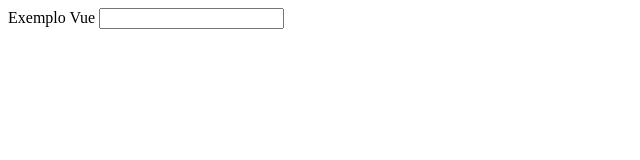
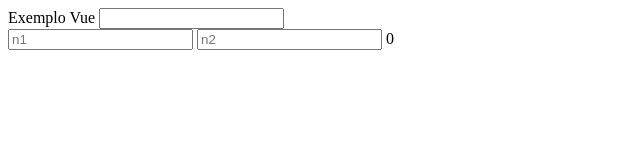
Before and after one commit to israelhudson/campeonato-brasileiro-vue, a plain HTML site: page instancia-vue.html in a window 1280 px wide. Shown: the whole page, without its empty margins (0-640 px from the left). Drawn offline with nearby package versions, Linux system fonts and the light colour scheme.

Commit message:
exemplo muiltiplicação

```diff
--- a/instancia-vue.html
+++ b/instancia-vue.html
@@ -9,7 +9,10 @@
 <div id="app">
     {{ "Exemplo Vue" }}
     <input type="text" v-model="variavel">
-    {{variavel}}
+    {{variavel}}<br/>
+    <input type="text" v-model="n1" placeholder="n1">
+    <input type="text" v-model="n2" placeholder="n2">
+    {{n1*n2}}
 </div>
 
 <script src="https://cdn.jsdelivr.net/npm/vue@2.5.17/dist/vue.js"></script>
@@ -18,7 +21,9 @@
     new Vue({
         el: "#app",
         data: {
-            variavel: ''
+            variavel: '',
+            n1: '',
+            n2: ''
         }
     })
 </script>
```
